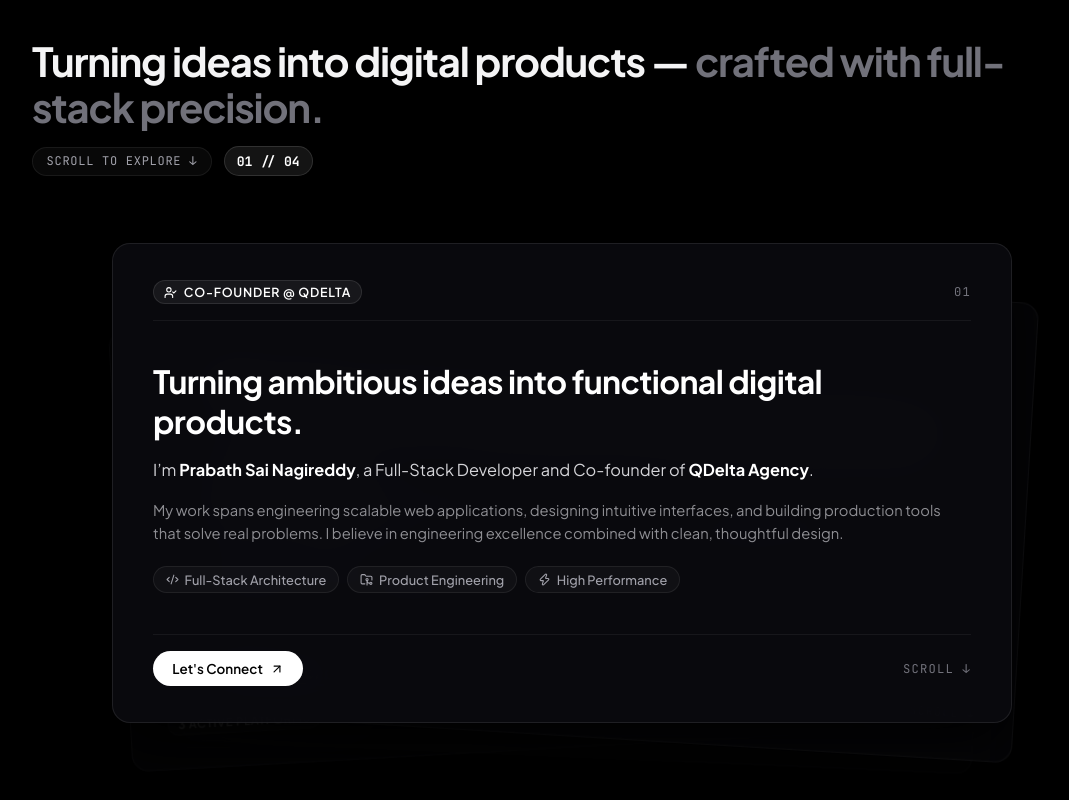
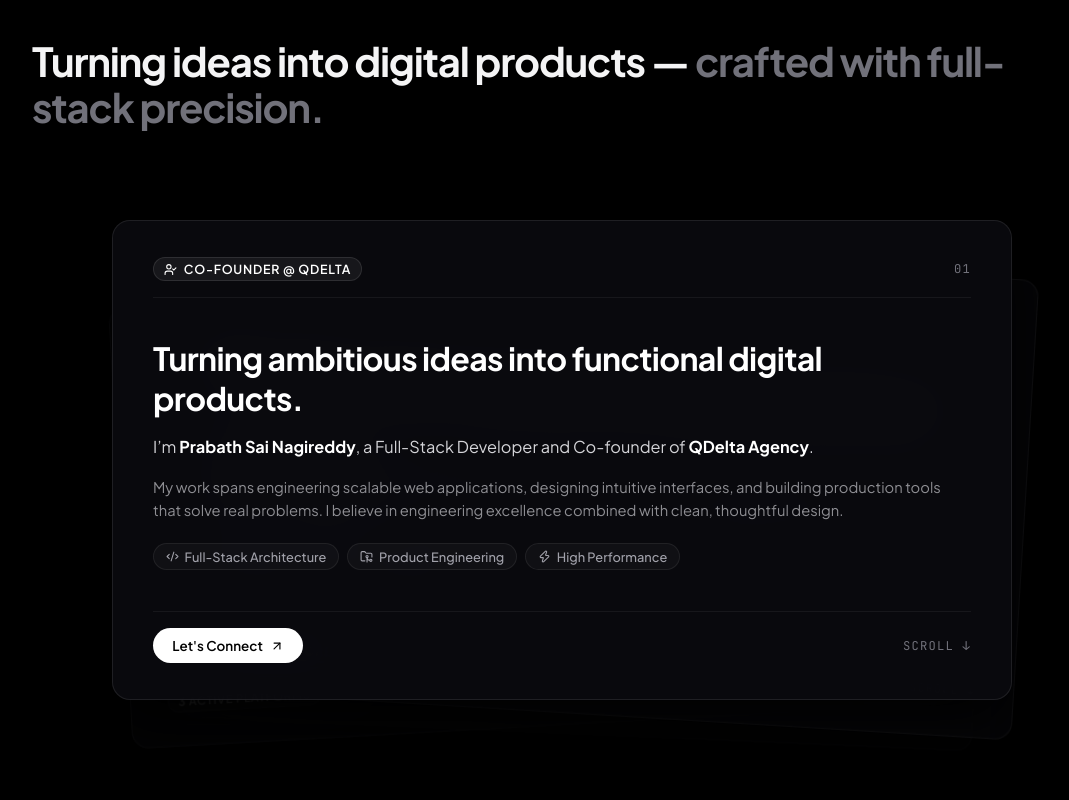
Before and after one commit to saiprabathn-dot/prabath-portfolio, a Next.js app: page / in a window 1280 px wide. Shown: the part 2254-3054 px from the top of the page, without its empty margins (78-1147 px from the left). Built offline with nearby package versions, Linux system fonts and the light colour scheme.

Commit message:
style(about): remove 01 // 04 top right pill badge for ultra-clean header

```diff
--- a/src/components/CardStack.tsx
+++ b/src/components/CardStack.tsx
@@ -246,13 +246,6 @@ export default function CardStack() {
                   </span>
                 </h2>
               </div>
-
-              <div className={styles.headerRight}>
-                <span className={styles.scrollPill}>Scroll to explore ↓</span>
-                <span className={styles.pageIndicator}>
-                  0{activePageIndex} // 04
-                </span>
-              </div>
             </div>
 
             {/* Stacking Card Deck Stage */}
```
